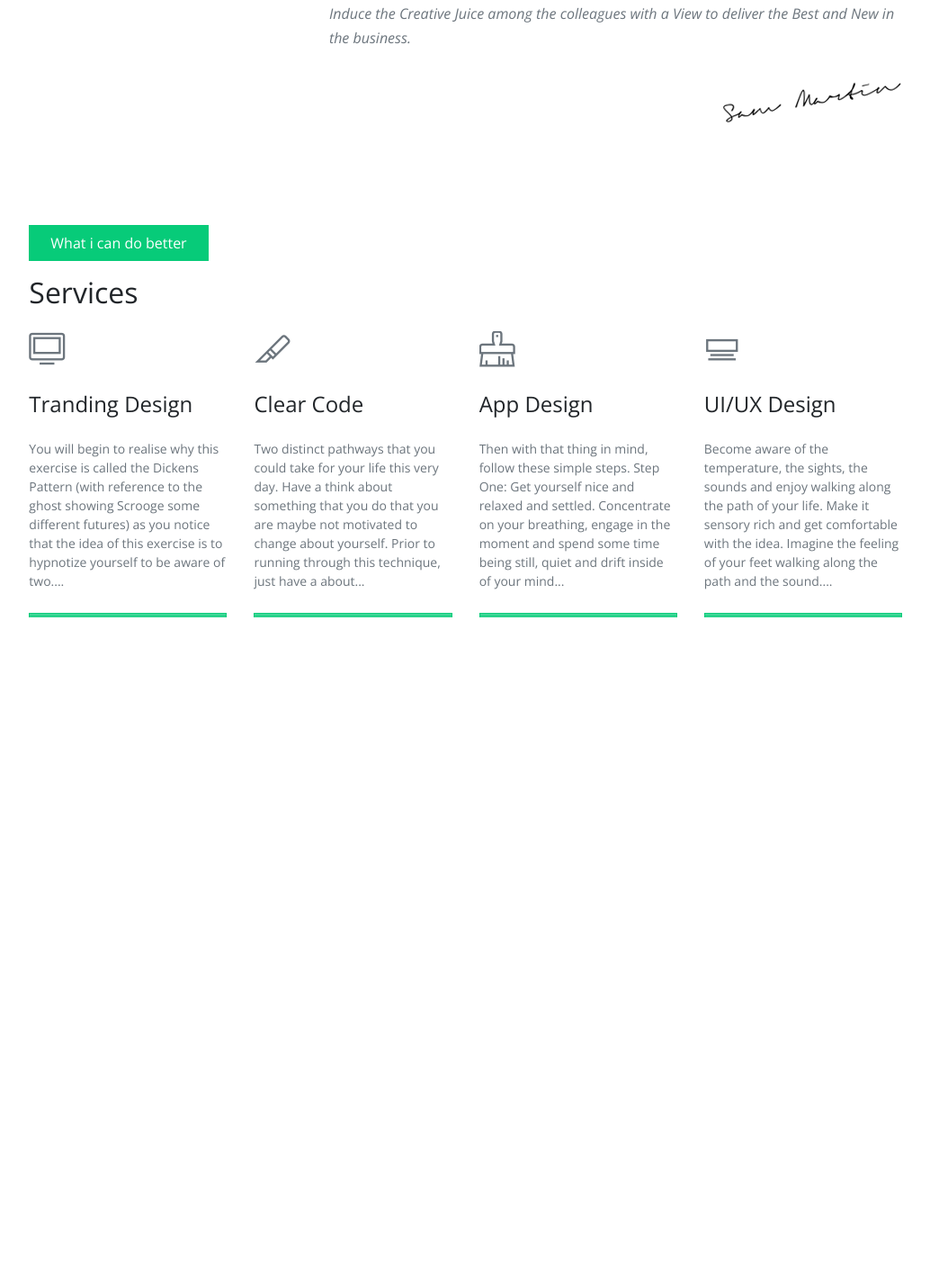
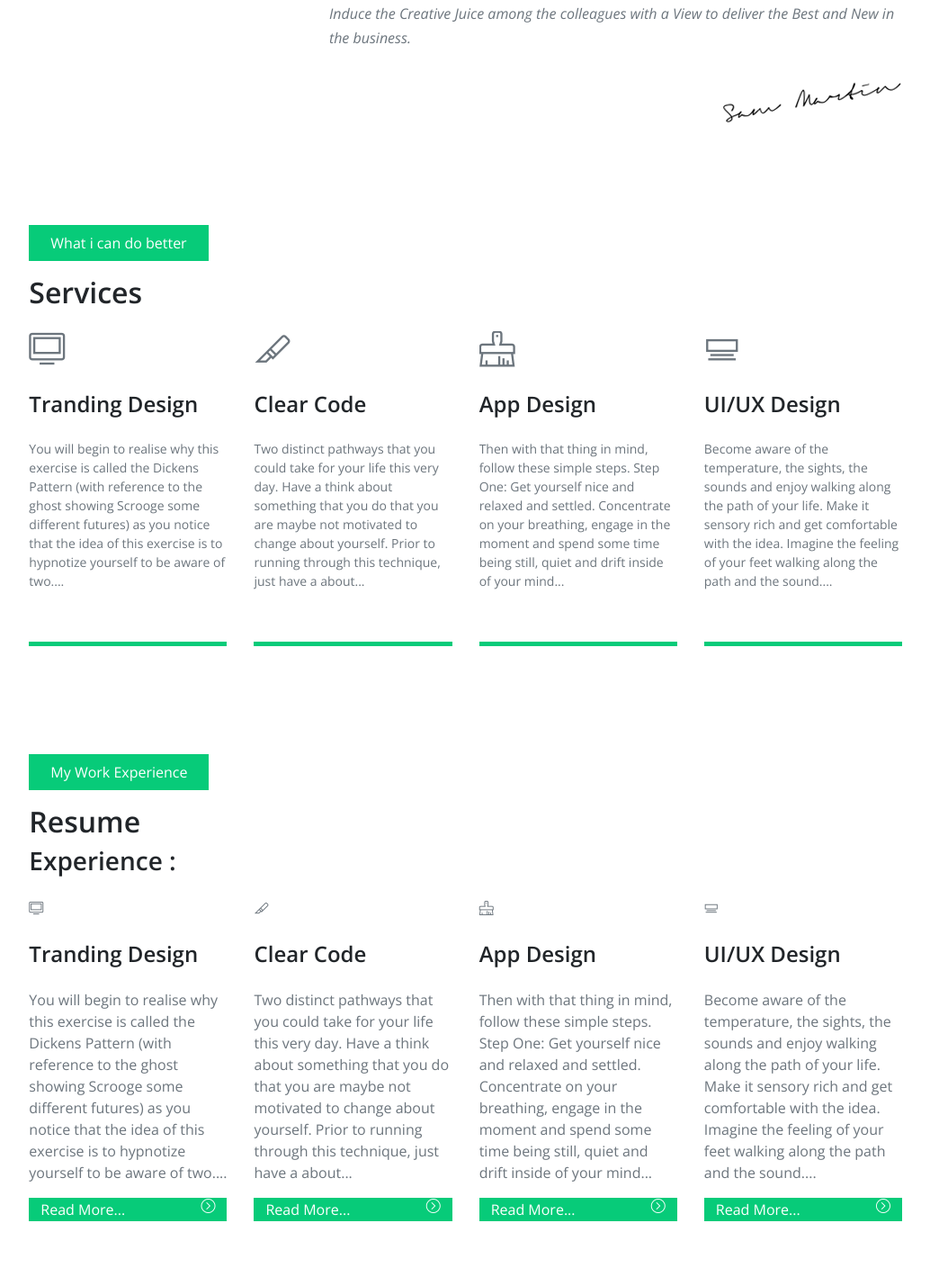
Before and after one commit to yash-thakur/HTML-portfolio, a PHP site: page /beta/pages/home/home.php in a window 1280 px wide. Shown: the part 1400-2829 px from the top of the page at 90% size, without its empty margins (229-1263 px from the left). Before the commit the page ends 2086 px from the top, so only its background shows below. Run offline with PHP 8.4, Linux system fonts and the light colour scheme; style sheets or scripts are compiled from the project's sources; some web fonts are replaced.

Commit message:
designing change in header

```diff
--- a/beta/css/scss/_variables.scss
+++ b/beta/css/scss/_variables.scss
@@ -255,7 +255,7 @@ $h6-font-size:                $font-size-base !default;
 
 $headings-margin-bottom:      ($spacer / 2) !default;
 $headings-font-family:        inherit !default;
-$headings-font-weight:        500 !default;
+$headings-font-weight:        600 !default;
 $headings-line-height:        1.2 !default;
 $headings-color:              inherit !default;
 
--- a/beta/css/scss/mixins/_buttons.scss
+++ b/beta/css/scss/mixins/_buttons.scss
@@ -5,13 +5,15 @@
 
 @mixin button-variant($background, $border, $hover-background: darken($background, 7.5%), $hover-border: darken($border, 10%), $active-background: darken($background, 10%), $active-border: darken($border, 12.5%)) {
   color: color-yiq($background);
-  @include gradient-bg($background);
+  //@include gradient-bg($background);
+  background-color: $background;
   border-color: $border;
-  @include box-shadow($btn-box-shadow);
+  //@include box-shadow($btn-box-shadow);
 
   @include hover {
     color: color-yiq($hover-background);
-    @include gradient-bg($hover-background);
+    background-color: $hover-background;
+    //@include gradient-bg($hover-background);
     border-color: $hover-border;
   }
 
--- a/beta/inc/footer/footer.php
+++ b/beta/inc/footer/footer.php
@@ -11,7 +11,7 @@
 		});
 
 		//smooth-scroll
-		$(".scroll-down").on('click', function(event) {
+		$(".scroll-down,.page-scroll").on('click', function(event) {
 
 		    // Make sure this.hash has a value before overriding default behavior
 		    if (this.hash !== "") {
--- a/beta/pages/home/css/home.css
+++ b/beta/pages/home/css/home.css
@@ -72,23 +72,28 @@
 #about .desc p {
   line-height: 1.7; }
 
-#services .service-icon {
+#service .service-icon {
   font-size: 2.5rem; }
-#services .contact-btn {
+#service .contact-btn {
   height: .3125rem;
   position: absolute;
   bottom: 0;
   left: 0;
   right: 0;
   transition: 0.3s all ease-in-out; }
-#services .service-block {
+  #service .contact-btn span {
+    transition: 0.9s all ease-in-out;
+    line-height: 6.25rem; }
+#service .service-block {
   position: relative;
   overflow: hidden; }
-  #services .service-block p {
-    margin-bottom: 1.875rem;
+  #service .service-block p {
+    margin-bottom: 3.875rem;
     font-size: .875rem; }
-  #services .service-block:hover .contact-btn {
+  #service .service-block:hover .contact-btn {
     height: 2.5rem; }
+    #service .service-block:hover .contact-btn span {
+      line-height: 2.5rem; }
 
 @-webkit-keyframes fadebounce {
   0% {
--- a/beta/pages/home/css/home.scss
+++ b/beta/pages/home/css/home.scss
@@ -70,7 +70,7 @@
     }
 }
 
-#services {
+#service {
     .service-icon {
         font-size: 2.5rem;
     }
@@ -81,17 +81,24 @@
         left: 0;
         right: 0;
         @include transition(.3s all ease-in-out);
+        span {
+            @include transition(.9s all ease-in-out);
+            line-height: 6.25rem;
+        }
     }
     .service-block {
         position: relative;
         overflow: hidden;
         p {
-            margin-bottom: 1.875rem;
+            margin-bottom: 3.875rem;
             font-size: .875rem;
         }
         &:hover {
             .contact-btn {
                 height: 2.5rem;
+                span  {
+                    line-height: 2.5rem;
+                }
             }
         }
     }
--- a/beta/pages/home/home.php
+++ b/beta/pages/home/home.php
@@ -6,7 +6,7 @@
 	<?php include_once '../../inc/header/header.php';?>
 	<main class="col-12 col-md-9 col-xl-10 p-0">
 		<!-- banner-section -->
-		<div class="banner-section">
+		<div id="home" class="banner-section">
 			<div class="bg-img" style="background-image: url('../../../images/bg.jpg');">
 				<div class="content">
 					<h1 class="text-uppercase text-white">Hello I 'm
@@ -131,7 +131,7 @@
 			</div>
 		</div>
 		<!-- service section -->
-		<div id="services" class="py-5 px-md-5 px-3">
+		<div id="service" class="py-5 px-md-5 px-3">
 			<div class="bg-success py-2 px-4 d-inline-block text-white mb-3">What i can do better</div>
 			<h2>Services</h2>
 			<div class="row my-4">
@@ -141,7 +141,10 @@
 						<h4 class="my-4">Tranding Design</h4>
 						<p class="text-gray-light">You will begin to realise why this exercise is called the Dickens Pattern (with reference to the ghost showing Scrooge some different futures) as you notice that the idea of this exercise is to hypnotize yourself to be aware of two....</p>
 						<div class="contact-btn">
-							<a href="#" class="btn btn-success btn-block rounded-0">Read More...</a>
+							<a href="#" class="clearfix btn btn-success btn-block rounded-0 py-0">
+							<span class="float-left">Read More...</span>
+							<span class="ti-arrow-circle-right float-right"></span>
+							</a>
 						</div>
 					</div>
 				</div>
@@ -151,7 +154,10 @@
 						<h4 class="my-4">Clear Code</h4>
 						<p class="text-gray-light">Two distinct pathways that you could take for your life this very day. Have a think about something that you do that you are maybe not motivated to change about yourself. Prior to running through this technique, just have a about...</p>
 						<div class="contact-btn">
-							<a href="#" class="btn btn-success btn-block rounded-0">Read More...</a>
+							<a href="#" class="clearfix btn btn-success btn-block rounded-0 py-0">
+							<span class="float-left">Read More...</span>
+							<span class="ti-arrow-circle-right float-right"></span>
+							</a>
 						</div>
 					</div>
 				</div>
@@ -161,7 +167,10 @@
 						<h4 class="my-4">App Design</h4>
 						<p class="text-gray-light">Then with that thing in mind, follow these simple steps. Step One: Get yourself nice and relaxed and settled. Concentrate on your breathing, engage in the moment and spend some time being still, quiet and drift inside of your mind... </p>
 						<div class="contact-btn">
-							<a href="#" class="btn btn-success btn-block rounded-0">Read More...</a>
+							<a href="#" class="clearfix btn btn-success btn-block rounded-0 py-0">
+							<span class="float-left">Read More...</span>
+							<span class="ti-arrow-circle-right float-right"></span>
+							</a>
 						</div>
 					</div>
 				</div>
@@ -171,12 +180,73 @@
 						<h4 class="my-4">UI/UX Design</h4>
 						<p class="text-gray-light">Become aware of the temperature, the sights, the sounds and enjoy walking along the path of your life. Make it sensory rich and get comfortable with the idea. Imagine the feeling of your feet walking along the path and the sound....</p>
 						<div class="contact-btn">
-							<a href="#" class="btn btn-success btn-block rounded-0">Read More...</a>
+							<a href="#" class="clearfix btn btn-success btn-block rounded-0 py-0">
+							<span class="float-left">Read More...</span>
+							<span class="ti-arrow-circle-right float-right"></span>
+							</a>
 						</div>
 					</div>
 				</div>
-
-
+			</div>
+		</div>
+		<!-- Resume section -->
+		<div id="resume" class="py-5 px-md-5 px-3">
+			<div class="bg-success py-2 px-4 d-inline-block text-white mb-3">My Work Experience</div>
+			<h2>Resume</h2>
+			<h3>Experience :</h3>
+			<div class="row my-4">
+				<div class="col-lg-3 col-md-6">
+					<div class="service-block">
+						<span class="service-icon text-gray-light ti-desktop"></span>
+						<h4 class="my-4">Tranding Design</h4>
+						<p class="text-gray-light">You will begin to realise why this exercise is called the Dickens Pattern (with reference to the ghost showing Scrooge some different futures) as you notice that the idea of this exercise is to hypnotize yourself to be aware of two....</p>
+						<div class="contact-btn">
+							<a href="#" class="clearfix btn btn-success btn-block rounded-0 py-0">
+							<span class="float-left">Read More...</span>
+							<span class="ti-arrow-circle-right float-right"></span>
+							</a>
+						</div>
+					</div>
+				</div>
+				<div class="col-lg-3 col-md-6">
+					<div class="service-block">
+						<span class="service-icon text-gray-light ti-slice"></span>
+						<h4 class="my-4">Clear Code</h4>
+						<p class="text-gray-light">Two distinct pathways that you could take for your life this very day. Have a think about something that you do that you are maybe not motivated to change about yourself. Prior to running through this technique, just have a about...</p>
+						<div class="contact-btn">
+							<a href="#" class="clearfix btn btn-success btn-block rounded-0 py-0">
+							<span class="float-left">Read More...</span>
+							<span class="ti-arrow-circle-right float-right"></span>
+							</a>
+						</div>
+					</div>
+				</div>
+				<div class="col-lg-3 col-md-6">
+					<div class="service-block">
+						<span class="service-icon text-gray-light ti-brush-alt"></span>
+						<h4 class="my-4">App Design</h4>
+						<p class="text-gray-light">Then with that thing in mind, follow these simple steps. Step One: Get yourself nice and relaxed and settled. Concentrate on your breathing, engage in the moment and spend some time being still, quiet and drift inside of your mind... </p>
+						<div class="contact-btn">
+							<a href="#" class="clearfix btn btn-success btn-block rounded-0 py-0">
+							<span class="float-left">Read More...</span>
+							<span class="ti-arrow-circle-right float-right"></span>
+							</a>
+						</div>
+					</div>
+				</div>
+				<div class="col-lg-3 col-md-6">
+					<div class="service-block">
+						<span class="service-icon text-gray-light ti-layout-media-center"></span>
+						<h4 class="my-4">UI/UX Design</h4>
+						<p class="text-gray-light">Become aware of the temperature, the sights, the sounds and enjoy walking along the path of your life. Make it sensory rich and get comfortable with the idea. Imagine the feeling of your feet walking along the path and the sound....</p>
+						<div class="contact-btn">
+							<a href="#" class="clearfix btn btn-success btn-block rounded-0 py-0">
+							<span class="float-left">Read More...</span>
+							<span class="ti-arrow-circle-right float-right"></span>
+							</a>
+						</div>
+					</div>
+				</div>
 			</div>
 		</div>
 	</main>
```
Also changed, not shown: beta/css/style.css, 2 other files.
